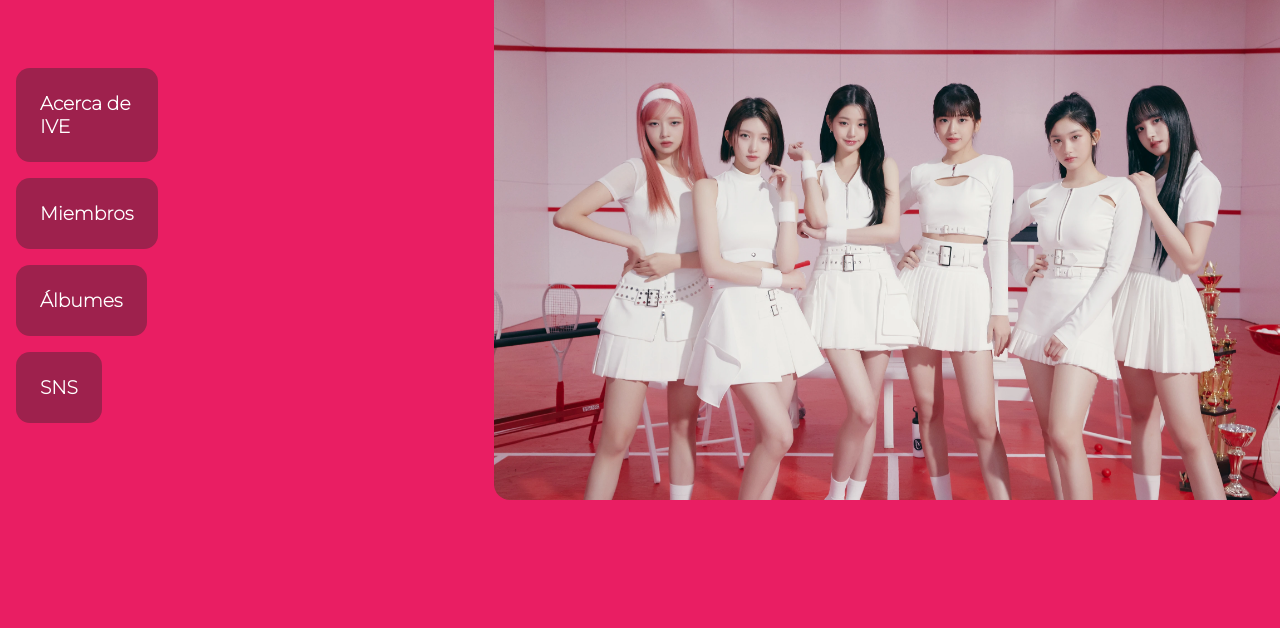
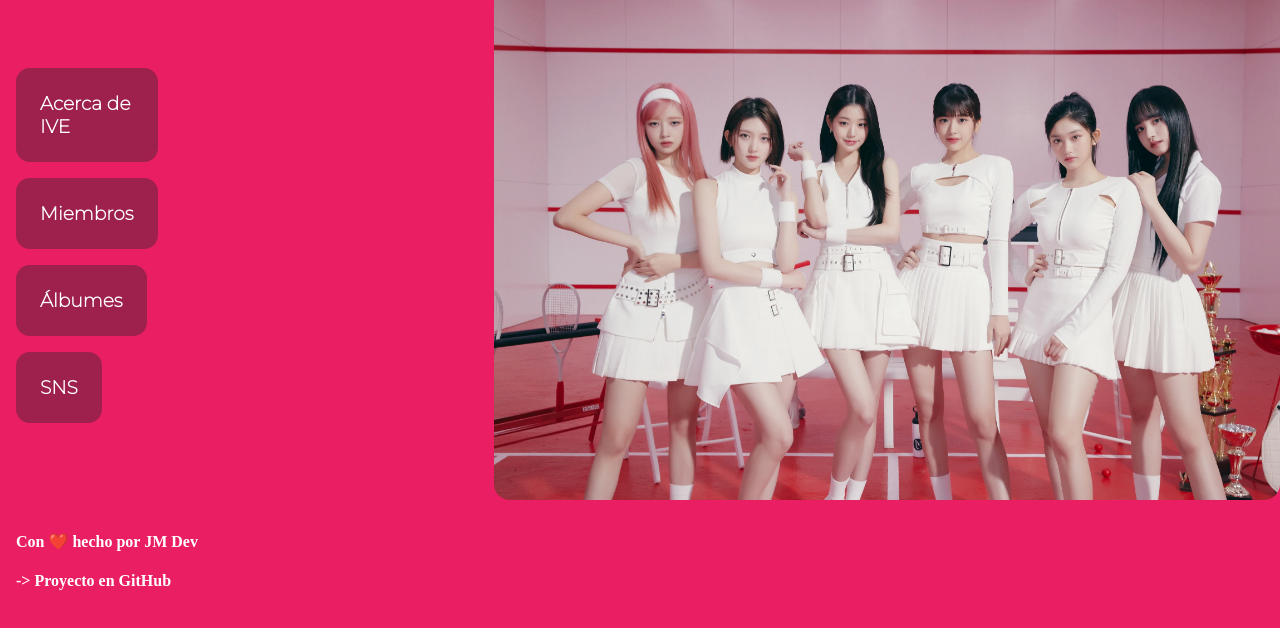
Before and after one commit to juanmadev5/iveistan, a plain HTML site: page index.html in a window 1280 px wide. Shown: the part 116-744 px from the top of the page. Drawn offline with Linux system fonts and the light colour scheme.

Commit message:
added devlinks

```diff
--- a/index.html
+++ b/index.html
@@ -45,6 +45,11 @@
                <img class="group-image" src="assets/IVE_10.webp">
             </div>
         </div>
-
+        <h4 class="devLink1" style="color: white;">
+                Con ❤️ hecho por <a id="dev" href="https://github.com/juanmadev5?tab=repositories" style="text-decoration: none;">JM Dev</a>
+        </h4>
+        <h4 class="devLink2" >
+            <a id="gitProyect" href="https://github.com/juanmadev5/iveistan">-> Proyecto en GitHub</a>
+        </h4>
     </body>
 </html>
--- a/styles/index.css
+++ b/styles/index.css
@@ -12,7 +12,6 @@ body {
     height: 100vh;
     transition: background-color 3.5s ease;
 }
-
 .top-bar {
     margin-top: 16px;
     margin-right: 16px;
@@ -97,3 +96,19 @@ a {
         align-items: baseline;
     }
 }
+#dev {
+    text-decoration: none;
+    color: white;
+}
+#gitProyect {
+    width: 100%;
+    text-decoration: none;
+    color: white;
+}
+.devLink1 {
+    margin: 16px;
+}
+.devLink2 {
+    margin-left: 16px;
+    padding-bottom: 18px;
+}
```
